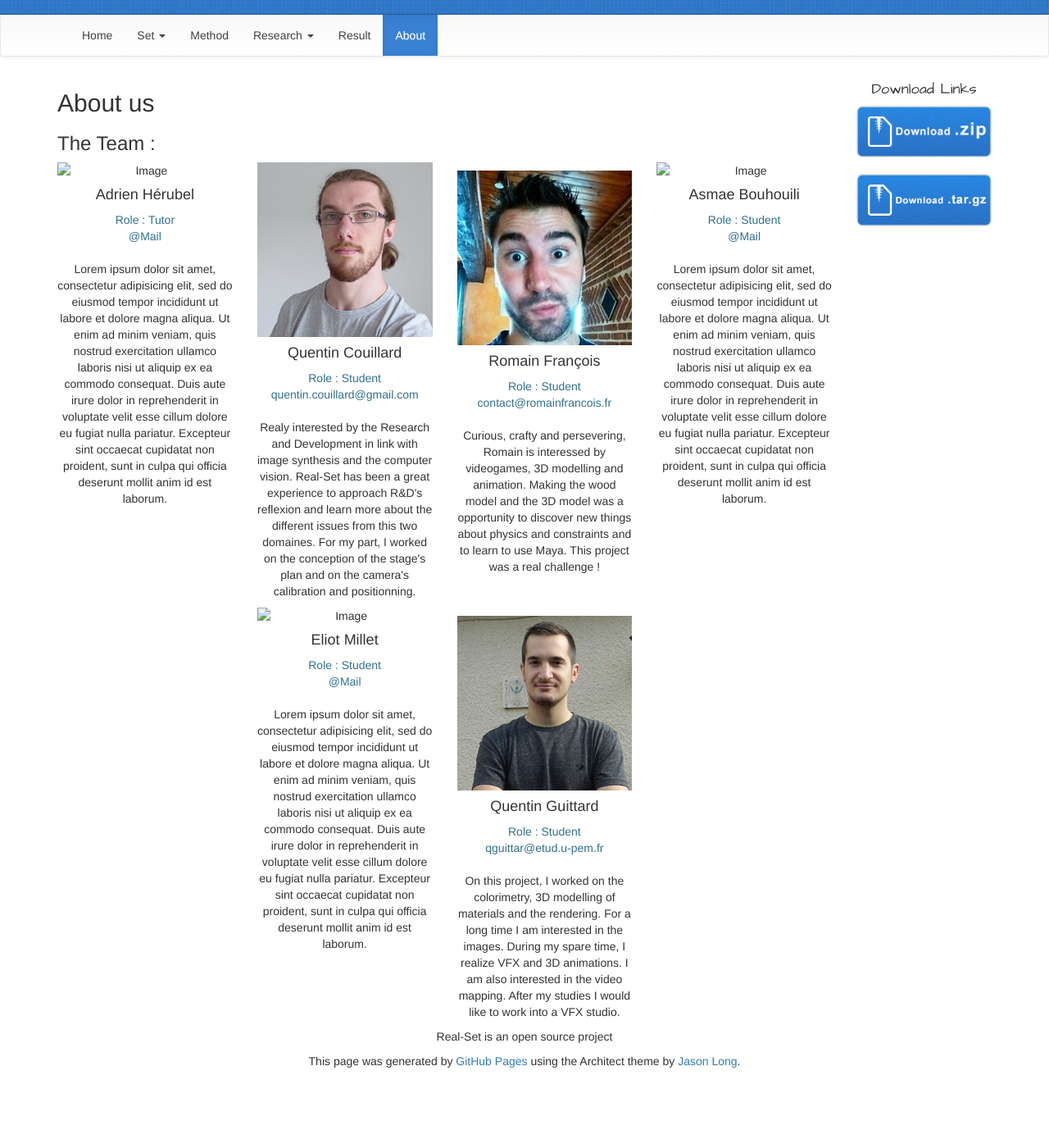
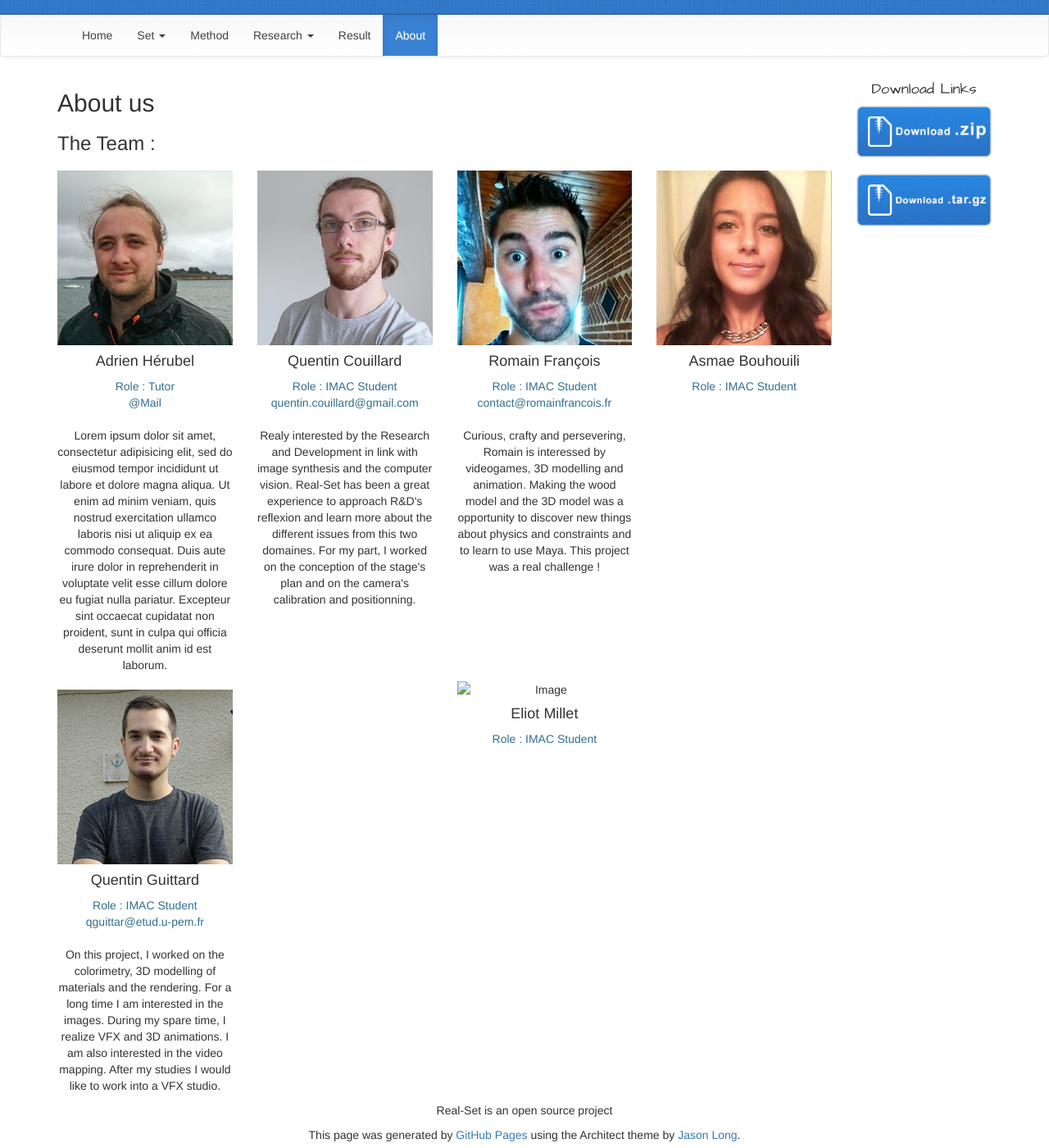
Before and after one commit to Alvyre/Real-Set, a Jekyll site: the page built from pages/about.html, in a window 1280 px wide and 1400 px high, scrolled down 217 px. Shown: the whole window at 82% size. Built offline with Jekyll 4.4.1, drawn with Linux system fonts in a browser that asks for light colours; nearby versions of some CDN libraries; before the commit the page ends 1531 px from its top, so only the background shows below that.

Commit message:
Update about.html

```diff
--- a/pages/about.html
+++ b/pages/about.html
@@ -9,7 +9,7 @@ permalink: /About/
 		<h3>The Team :</h3>
 		<div class="row">
 			<div class="col-xs-3 col-sm-3 col-md-3 col-lg-3 text-center">
-				<img src="#" class="img-responsive" alt="Image">
+				<img src="{{site.url}}/assets/images/about/adrien.jpg" class="img-responsive center-block" alt="Photo of Adrien Hérubel">
 				<h4 class="text-center">Adrien Hérubel</h4>
 				<span class="text-info">Role : Tutor</span><br/>
 				<span class="text-info">@Mail</span><br/><br/>
@@ -24,9 +24,9 @@ permalink: /About/
 			</div>
 
 			<div class="col-xs-3 col-sm-3 col-md-3 col-lg-3 text-center">
-				<img src="{{site.url}}/assets/images/about/QuentinC.jpg" class="img-responsive" alt="Image">
+				<img src="{{site.url}}/assets/images/about/QuentinC.jpg" class="img-responsive center-block" alt="Photo of Quentin Couillard">
 				<h4 class="text-center">Quentin Couillard</h4>
-				<span class="text-info">Role : Student</span><br/>
+				<span class="text-info">Role : IMAC Student</span><br/>
 				<span class="text-info">quentin.couillard@gmail.com</span><br/><br/>
 				<p>Realy interested by the Research and Development in link with image synthesis and the computer vision.
 				Real-Set has been a great experience to approach R&D's reflexion and learn more about the different issues from this two domaines.
@@ -35,52 +35,51 @@ permalink: /About/
 
 			</div>
 			<div class="col-xs-3 col-sm-3 col-md-3 col-lg-3 text-center">
-				<img src="{{site.url}}/assets/images/about/romain.jpg" class="img-responsive center-block" alt="Photo of Romain">
+				<img src="{{site.url}}/assets/images/about/romain.jpg" class="img-responsive center-block" alt="Photo of Romain François">
 				<h4 class="text-center">Romain François</h4>
-				<span class="text-info">Role : Student</span><br/>
+				<span class="text-info">Role : IMAC Student</span><br/>
 				<span class="text-info">contact@romainfrancois.fr</span><br/><br/>
 				<p>Curious, crafty and persevering, Romain is interessed by videogames, 3D modelling and animation. Making the wood model and the 3D model was a opportunity to discover new things about physics and constraints and to learn to use Maya. This project was a real challenge !
 				</p>
 
 			</div>
 			<div class="col-xs-3 col-sm-3 col-md-3 col-lg-3 text-center">
-				<img src="#" class="img-responsive" alt="Image">
+				<img src="{{site.url}}/assets/images/about/asmae.jpg" class="img-responsive center-block" alt="Photo of Asmae Bouhouili">
 				<h4 class="text-center">Asmae Bouhouili</h4>
-				<span class="text-info">Role : Student</span><br/>
-				<span class="text-info">@Mail</span><br/><br/>
+				<span class="text-info">Role : IMAC Student</span><br/>
+			<!--	<span class="text-info">@Mail</span><br/><br/>
 				<p>Lorem ipsum dolor sit amet, consectetur adipisicing elit, sed do eiusmod
 					tempor incididunt ut labore et dolore magna aliqua. Ut enim ad minim veniam,
 					quis nostrud exercitation ullamco laboris nisi ut aliquip ex ea commodo
 					consequat. Duis aute irure dolor in reprehenderit in voluptate velit esse
 					cillum dolore eu fugiat nulla pariatur. Excepteur sint occaecat cupidatat non
-					proident, sunt in culpa qui officia deserunt mollit anim id est laborum.</p>
+					proident, sunt in culpa qui officia deserunt mollit anim id est laborum.</p>-->
 
 			</div>
 		</div>
 		<div class="row">
+			<div class="col-xs-3 col-sm-3 col-md-3 col-lg-3 text-center">
+				<img src="{{site.url}}/assets/images/about/quentinG.jpg" class="img-responsive center-block" alt="Photo of Quentin">
+				<h4 class="text-center">Quentin Guittard</h4>
+				<span class="text-info">Role : IMAC Student</span><br/>
+				<span class="text-info">qguittar@etud.u-pem.fr</span><br/><br/>
+				<p>On this project, I worked on the colorimetry, 3D modelling of materials and the rendering.
+				For a long time I am interested in the images. During my spare time, I realize VFX and 3D animations.
+				I am also interested in the video mapping. After my studies I would like to work into a VFX studio.</p>
+
+			</div>
 			<div class="col-xs-3 col-sm-3 col-md-3 col-lg-3 col-xs-offset-3 text-center">
 				<img src="#" class="img-responsive" alt="Image">
 				<h4 class="text-center">Eliot Millet</h4>
-				<span class="text-info">Role : Student</span><br/>
-				<span class="text-info">@Mail</span><br/><br/>
+				<span class="text-info">Role : IMAC Student</span><br/>
+				<!--<span class="text-info">@Mail</span><br/><br/>
 				<p>Lorem ipsum dolor sit amet, consectetur adipisicing elit, sed do eiusmod
 					tempor incididunt ut labore et dolore magna aliqua. Ut enim ad minim veniam,
 					quis nostrud exercitation ullamco laboris nisi ut aliquip ex ea commodo
 					consequat. Duis aute irure dolor in reprehenderit in voluptate velit esse
 					cillum dolore eu fugiat nulla pariatur. Excepteur sint occaecat cupidatat non
 					proident, sunt in culpa qui officia deserunt mollit anim id est laborum.
-				</p>
-
-			</div>
-			<div class="col-xs-3 col-sm-3 col-md-3 col-lg-3 text-center">
-				<img src="{{site.url}}/assets/images/about/quentinG.jpg" class="img-responsive center-block" alt="Photo of Quentin">
-				<h4 class="text-center">Quentin Guittard</h4>
-				<span class="text-info">Role : Student</span><br/>
-				<span class="text-info">qguittar@etud.u-pem.fr</span><br/><br/>
-				<p>On this project, I worked on the colorimetry, 3D modelling of materials and the rendering.
-				For a long time I am interested in the images. During my spare time, I realize VFX and 3D animations.
-				I am also interested in the video mapping. After my studies I would like to work into a VFX studio.</p>
-
+				</p>-->
 			</div>
 
 		</div>
```
